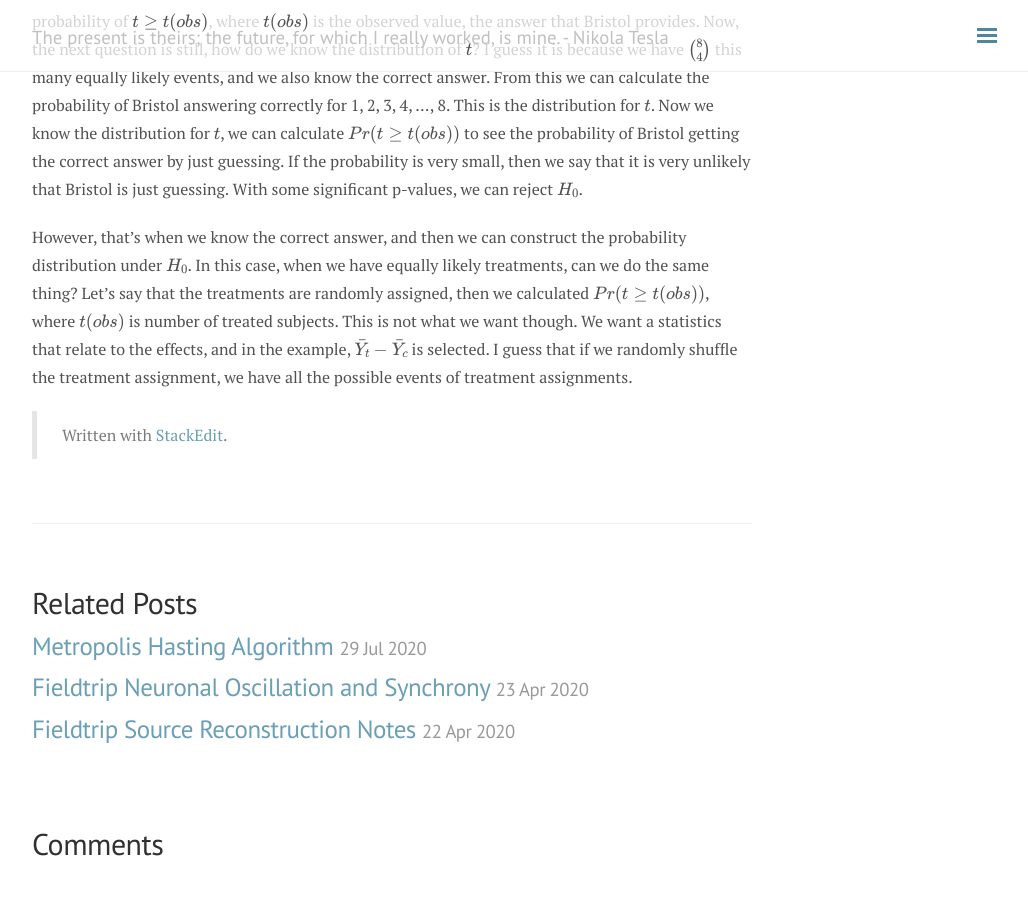
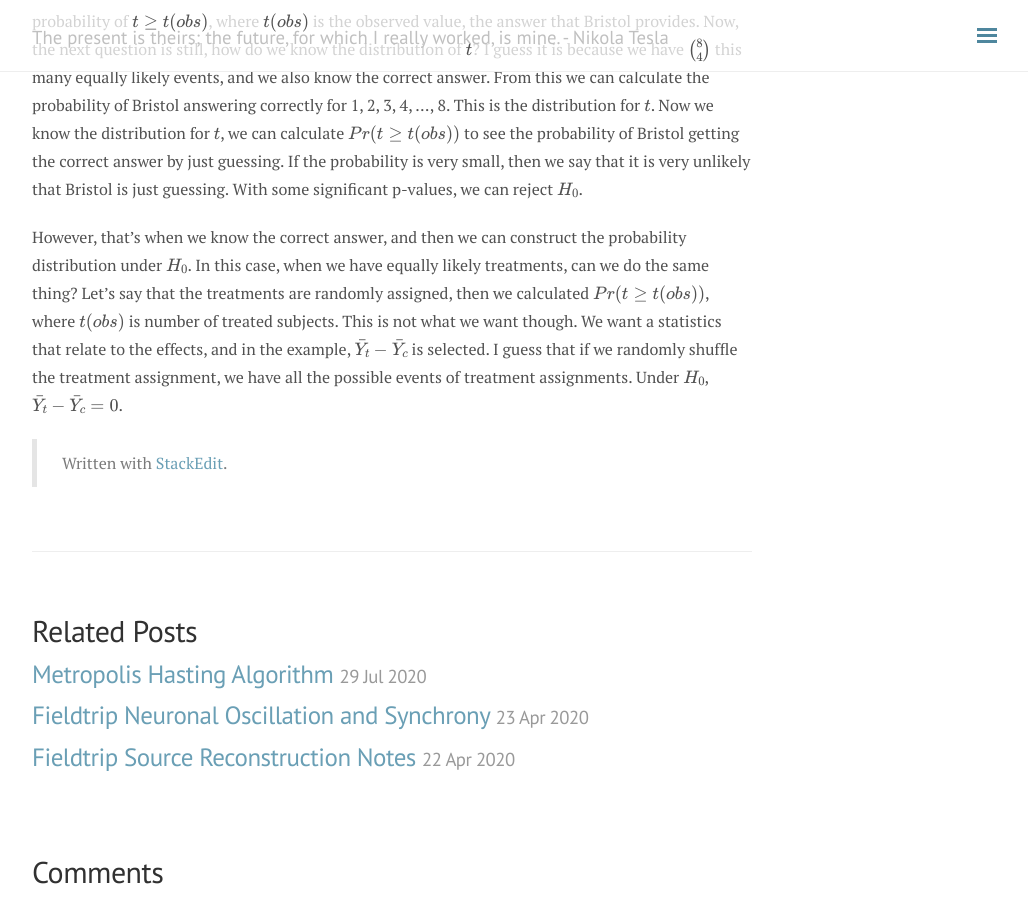
Before and after one commit to andylikescodes/andylikescodes.github.io, a Jekyll site: the page built from _posts/2020-07-28-Testing-Null-Hypothesis-For-Treatment-Effects.md, in a window 1280 px wide and 900 px high, scrolled down 1160 px. Shown: the whole window, without its empty margins (248-1276 px from the left). Built offline with Jekyll 4.4.1, drawn with Linux system fonts in a browser that asks for light colours; nearby versions of some CDN libraries; formulas are drawn with MathJax 3; comment, search, counter and statistics services are not loaded; before the commit the page ends 2032 px from its top, so only the background shows below that; part of the change alters nothing that is shown.

Commit message:
_posts/2020-07-28-Testing-Null-Hypothesis-For-Treatment-Effects.md updated from https://stackedit.io/

```diff
--- a/_posts/2020-07-28-Testing-Null-Hypothesis-For-Treatment-Effects.md
+++ b/_posts/2020-07-28-Testing-Null-Hypothesis-For-Treatment-Effects.md
@@ -17,7 +17,7 @@ Watching the video again - under $H_0$ the potential outcomes are the same for e
 
 Just studying the Fisher and Bristol tea experiment example, for 8 cups of tea with 4 put in milk first and 4 put in tea first, the probability of each possible outcome is $\binom{8}{4} = \frac{8!}{4!(8-4)!}$. But still, what is the the $H_0$? Bristol knows that there are 4 put in milk first and 4 put in tea first, so she is going to provide answers with 4/4 format but just answer them in different places for all the 8 cups. So the statistcs that we are interested in would be the number of correct answers $t$. Now we want to know the probability of $t\geq t(obs)$, where $t(obs)$ is the observed value, the answer that Bristol provides. Now, the next question is still, how do we know the distribution of $t$? I guess it is because we have $\binom{8}{4}$ this many equally likely events, and we also know the correct answer. From this we can calculate the probability of Bristol answering correctly for 1, 2, 3, 4, ..., 8. This is the distribution for $t$. Now we know the distribution for $t$, we can calculate $Pr(t\geq t(obs))$ to see the probability of Bristol getting the correct answer by just guessing. If the probability is very small, then we say that it is very unlikely that Bristol is just guessing. With some significant p-values, we can reject $H_0$.
 
-However, that's when we know the correct answer, and then we can construct the probability distribution under $H_0$. In this case, when we have equally likely treatments, can we do the same thing? Let's say that the treatments are randomly assigned, then we calculated $Pr(t\geq t(obs))$, where $t(obs)$ is number of treated subjects. This is not what we want though. We want a statistics that relate to the effects, and in the example,  $\bar{Y}_t - \bar{Y}_c$ is selected. I guess that if we randomly shuffle the treatment assignment, we have all the possible events of treatment assignments.
+However, that's when we know the correct answer, and then we can construct the probability distribution under $H_0$. In this case, when we have equally likely treatments, can we do the same thing? Let's say that the treatments are randomly assigned, then we calculated $Pr(t\geq t(obs))$, where $t(obs)$ is number of treated subjects. This is not what we want though. We want a statistics that relate to the effects, and in the example,  $\bar{Y}_t - \bar{Y}_c$ is selected. I guess that if we randomly shuffle the treatment assignment, we have all the possible events of treatment assignments.  Under $H_0$,  $\bar{Y}_t - \bar{Y}_c=0$.
 
 
 
@@ -27,8 +27,8 @@ However, that's when we know the correct answer, and then we can construct the p
 
 > Written with [StackEdit](https://stackedit.io/).
 <!--stackedit_data:
-eyJoaXN0b3J5IjpbMjQ0MzQ0ODE5LDIwNTE0MTM3NTAsNjQ0Mz
-czNjM1LC0xNDg1MTA4MDcxLC0xMDk4MjI3Nzk1LDEzMTE0NTg4
-NzEsNTY2MjA2NjM4LC0xOTUzNDEzODY0LDIwMDc0NTUzMjUsLT
-IwNjk3MDg1NDVdfQ==
+eyJoaXN0b3J5IjpbMjA5MTY1NTc3MywyMDUxNDEzNzUwLDY0ND
+M3MzYzNSwtMTQ4NTEwODA3MSwtMTA5ODIyNzc5NSwxMzExNDU4
+ODcxLDU2NjIwNjYzOCwtMTk1MzQxMzg2NCwyMDA3NDU1MzI1LC
+0yMDY5NzA4NTQ1XX0=
 -->
```
